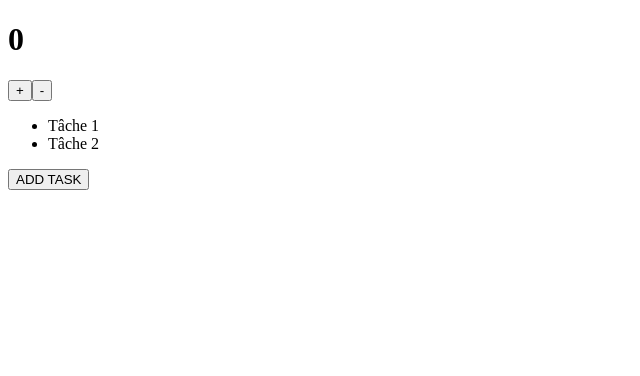
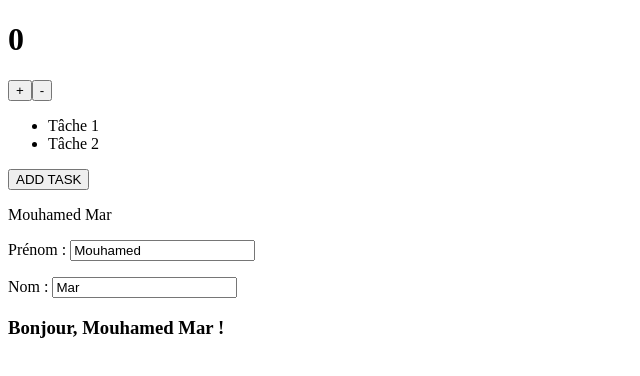
Before and after one commit to edjeezy/transition-app, an Angular app: page / in a window 1280 px wide. Shown: the top 376 px of the page, without its empty margins (0-640 px from the left). Built offline with nearby package versions, Linux system fonts and the light colour scheme.

Commit message:
into to effects

```diff
--- a/src/app/components/signals/signals.html
+++ b/src/app/components/signals/signals.html
@@ -10,3 +10,19 @@
     }
 </ul>
 <button (click)="addTask()">ADD TASK</button>
+
+<p #var>
+    {{fullName()}}
+</p>
+
+<div>
+    <p>Prénom : <input [value]="prenom()" (input)="prenom.set($event.target.value)"></p>
+    <p>Nom : <input [value]="nom()" (input)="nom.set($event.target.value)"></p>
+
+    <h3>Bonjour, {{ fullName() }} !</h3>
+    @if (isNameTooLong()) {
+
+        <p >Le nom complet est trop long.</p>
+    }
+
+</div>
--- a/src/app/components/signals/signals.ts
+++ b/src/app/components/signals/signals.ts
@@ -1,4 +1,4 @@
-import { Component, signal } from '@angular/core';
+import { AfterViewInit, Component, computed, effect, OnInit, signal, untracked, ViewChild } from '@angular/core';
 
 @Component({
   selector: 'app-signals',
@@ -6,12 +6,39 @@ import { Component, signal } from '@angular/core';
   templateUrl: './signals.html',
   styleUrl: './signals.css'
 })
-export class Signals {
+export class Signals implements OnInit, AfterViewInit {
   // Writable Signals
   count = signal(0);
   userName = signal('John Doe');
   userProfile = signal({ id: 1, theme: 'dark' });
   tasks = signal(['Tâche 1', 'Tâche 2']);
+  prenom = signal('Mouhamed');
+  nom = signal('Mar')
+
+  // Computed Signals
+  fullName = computed(() => `${this.prenom()} ${this.nom()}`);
+  isNameTooLong = computed(() => this.fullName().length > 20);
+
+  @ViewChild('var') var!: any;
+
+  constructor() {
+    effect(() => {
+      console.log(`Le nom d'utilisateur a changé : ${this.fullName()}`);
+      localStorage.setItem('userName', this.fullName());
+      untracked(() => {
+        console.log(`Message associé : ${this.nom()}`);
+      });
+    })
+  }
+
+  ngOnInit(): void {
+
+  }
+
+  ngAfterViewInit(): void {
+    console.log(this.var);
+
+  }
 
   changeCount() {
     this.count.set(this.count() + 1)
```
